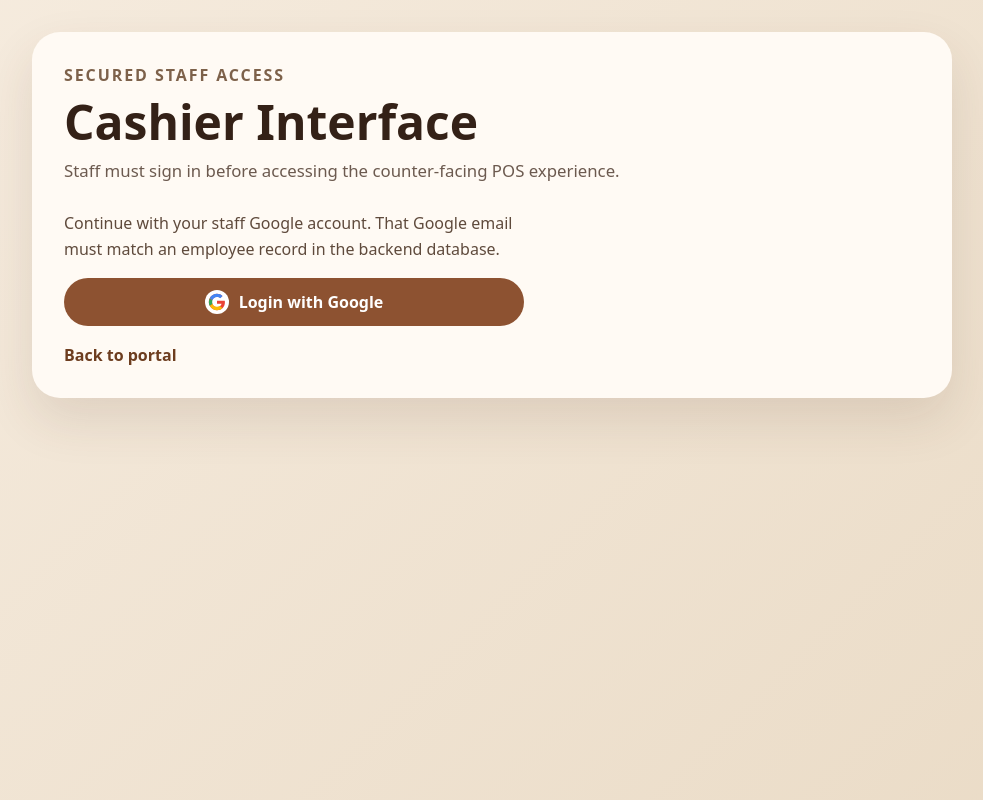
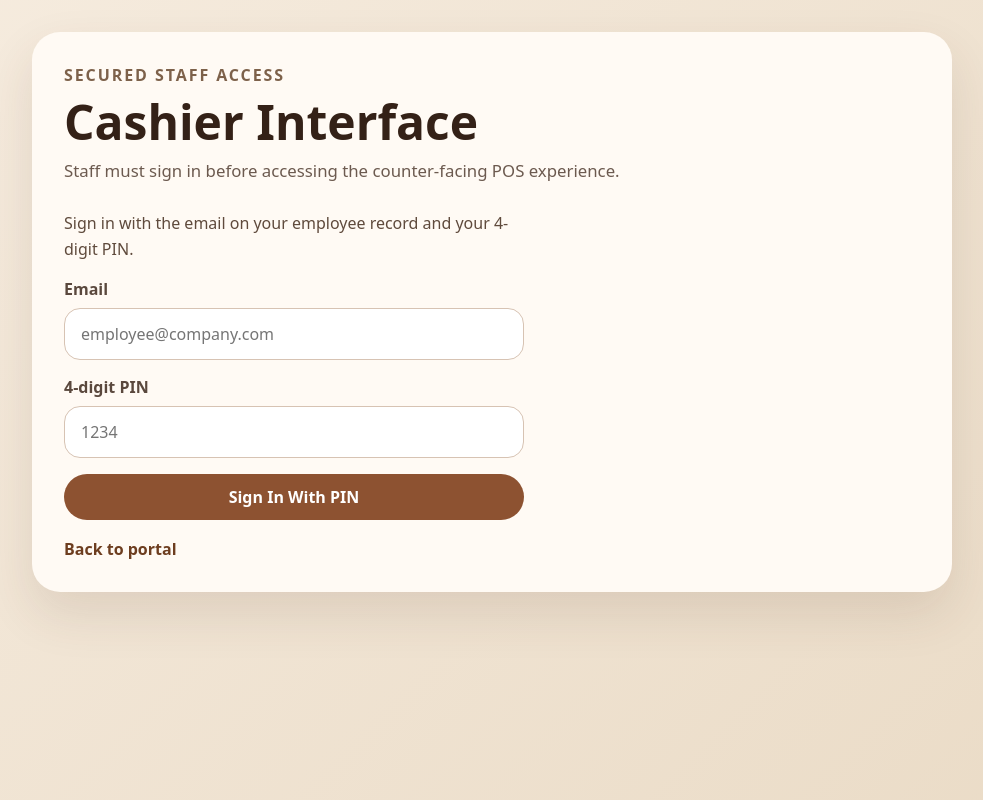
Before and after one commit to CSCE-331-Spring-2026-900-908/project3_35, a React (Vite) app in the folder client/: page /cashier in a window 1280 px wide. Shown: the whole page, without its empty margins (148-1131 px from the left). Built offline with nearby package versions, Linux system fonts and the light colour scheme.

Commit message:
Changing the cashier login to use pin.

```diff
--- a/client/src/ManagerPage.jsx
+++ b/client/src/ManagerPage.jsx
@@ -25,7 +25,8 @@ const EMPTY_EMPLOYEE_FORM = {
   startDate: new Date().toISOString().slice(0, 10),
   hourlyPay: '',
   benefits: 'None',
-  email: ''
+  email: '',
+  pin: ''
 };
 
 function pad2(value) {
@@ -142,7 +143,7 @@ function EmployeeCreatePanel({ form, onChange, onSubmit, busy }) {
         <div>
           <h2 style={styles.panelTitle}>Create Employee</h2>
           <p style={styles.hint}>
-            Add a new manager, cashier, or other staff member. Their Google sign-in email must match this email.
+            Add a new manager, cashier, or other staff member, then assign a 4-digit PIN for sign-in.
           </p>
         </div>
         <div style={styles.panelMeta}>Manager-only action</div>
@@ -193,6 +194,20 @@ function EmployeeCreatePanel({ form, onChange, onSubmit, busy }) {
             value={form.email}
             onChange={(event) => onChange('email', event.target.value)}
             placeholder="employee@company.com"
+            required
+          />
+        </label>
+
+        <label style={styles.label}>
+          4-Digit PIN
+          <input
+            style={styles.input}
+            type="password"
+            inputMode="numeric"
+            pattern="\d{4}"
+            value={form.pin}
+            onChange={(event) => onChange('pin', event.target.value.replace(/\D/g, '').slice(0, 4))}
+            placeholder="1234"
             required
           />
         </label>
@@ -469,7 +484,8 @@ function ManagerDashboard() {
           startDate: employeeForm.startDate,
           hourlyPay: employeeForm.hourlyPay,
           benefits: employeeForm.benefits,
-          email: employeeForm.email
+          email: employeeForm.email,
+          pin: employeeForm.pin
         })
       });
 
--- a/client/src/auth.js
+++ b/client/src/auth.js
@@ -56,6 +56,29 @@ export function beginGoogleLogin(nextPath = '/') {
   window.location.assign(apiUrl('/api/auth/google/start'));
 }
 
+export async function loginWithPin({ email, pin, nextPath = '/' }) {
+  const response = await fetch(apiUrl('/api/auth/login'), {
+    method: 'POST',
+    headers: {
+      'Content-Type': 'application/json'
+    },
+    body: JSON.stringify({ email, pin })
+  });
+
+  const payload = await response.json().catch(() => ({}));
+  if (!response.ok) {
+    throw new Error(payload.details || payload.error || 'PIN sign-in failed.');
+  }
+
+  if (!payload.accessToken || !payload.user) {
+    throw new Error('PIN sign-in did not return a complete session.');
+  }
+
+  storeSession(payload.accessToken, payload.user);
+  storePostLoginPath(nextPath);
+  return payload.user;
+}
+
 export function completeGoogleLoginFromHash(hash = window.location.hash) {
   const params = new URLSearchParams(String(hash || '').replace(/^#/, ''));
   const error = params.get('error');
--- a/client/src/components/StaffAccessPage.jsx
+++ b/client/src/components/StaffAccessPage.jsx
@@ -1,6 +1,6 @@
 import { useEffect, useState } from 'react';
 import { Link } from 'react-router-dom';
-import { beginGoogleLogin, clearSession, fetchCurrentUser, getStoredToken, getStoredUser } from '../auth';
+import { clearSession, fetchCurrentUser, getStoredToken, getStoredUser, loginWithPin } from '../auth';
 
 function roleLabel(requiredRole) {
   return requiredRole === 'manager' ? 'manager' : 'staff';
@@ -16,6 +16,9 @@ export default function StaffAccessPage({
   const [authState, setAuthState] = useState('checking');
   const [user, setUser] = useState(getStoredUser());
   const [error, setError] = useState('');
+  const [email, setEmail] = useState('');
+  const [pin, setPin] = useState('');
+  const [isSubmitting, setIsSubmitting] = useState(false);
 
   useEffect(() => {
     const token = getStoredToken();
@@ -41,6 +44,28 @@ export default function StaffAccessPage({
     setUser(null);
     setAuthState('signed_out');
     setError('');
+    setPin('');
+  }
+
+  async function handleLoginSubmit(event) {
+    event.preventDefault();
+    setError('');
+    setIsSubmitting(true);
+
+    try {
+      const currentUser = await loginWithPin({
+        email,
+        pin,
+        nextPath: window.location.pathname
+      });
+      setUser(currentUser);
+      setAuthState('signed_in');
+      setPin('');
+    } catch (loginError) {
+      setError(loginError.message || 'PIN sign-in failed.');
+    } finally {
+      setIsSubmitting(false);
+    }
   }
 
   const hasRequiredRole = user && (requiredRole === 'employee'
@@ -65,40 +90,41 @@ export default function StaffAccessPage({
           <p style={styles.kicker}>Secured Staff Access</p>
           <h1 style={styles.title}>{title}</h1>
           <p style={styles.subtitle}>{description}</p>
-          <div style={styles.form}>
+          <form style={styles.form} onSubmit={handleLoginSubmit}>
             <p style={styles.helperText}>
-              Continue with your staff Google account. That Google email must match an employee record in the
-              backend database.
+              Sign in with the email on your employee record and your 4-digit PIN.
             </p>
+            <label style={styles.field}>
+              <span style={styles.fieldLabel}>Email</span>
+              <input
+                style={styles.input}
+                type="email"
+                value={email}
+                onChange={(event) => setEmail(event.target.value)}
+                placeholder="employee@company.com"
+                autoComplete="username"
+                required
+              />
+            </label>
+            <label style={styles.field}>
+              <span style={styles.fieldLabel}>4-digit PIN</span>
+              <input
+                style={styles.input}
+                type="password"
+                value={pin}
+                onChange={(event) => setPin(event.target.value.replace(/\D/g, '').slice(0, 4))}
+                inputMode="numeric"
+                pattern="\d{4}"
+                placeholder="1234"
+                autoComplete="current-password"
+                required
+              />
+            </label>
             {error ? <p style={styles.error}>{error}</p> : null}
-            <button
-              style={styles.button}
-              type="button"
-              onClick={() => beginGoogleLogin(window.location.pathname)}
-            >
-              <span style={styles.buttonIcon} aria-hidden="true">
-                <svg viewBox="0 0 24 24" width="20" height="20" role="img" focusable="false">
-                  <path
-                    fill="#EA4335"
-                    d="M12 10.2v3.9h5.4c-.2 1.3-1.5 3.9-5.4 3.9-3.3 0-6-2.8-6-6.1s2.7-6.1 6-6.1c1.9 0 3.2.8 3.9 1.5l2.7-2.6C16.9 3.1 14.7 2.2 12 2.2c-5.4 0-9.8 4.4-9.8 9.8s4.4 9.8 9.8 9.8c5.7 0 9.5-4 9.5-9.6 0-.6-.1-1.1-.2-1.6H12Z"
-                  />
-                  <path
-                    fill="#4285F4"
-                    d="M3.3 7.4 6.5 9.8C7.4 7.5 9.5 5.9 12 5.9c1.9 0 3.2.8 3.9 1.5l2.7-2.6C16.9 3.1 14.7 2.2 12 2.2 8.2 2.2 4.9 4.4 3.3 7.4Z"
-                  />
-                  <path
-                    fill="#FBBC05"
-                    d="M12 21.8c2.6 0 4.8-.9 6.4-2.5l-3.1-2.4c-.8.5-1.9.9-3.3.9-3.8 0-5.2-2.6-5.4-3.8l-3.1 2.4c1.6 3.1 4.9 5.4 8.5 5.4Z"
-                  />
-                  <path
-                    fill="#34A853"
-                    d="M3.3 16.6 6.5 14.2c-.2-.6-.3-1.3-.3-2s.1-1.4.3-2L3.3 7.8c-.7 1.3-1.1 2.8-1.1 4.4s.4 3.1 1.1 4.4Z"
-                  />
-                </svg>
-              </span>
-              <span>Login with Google</span>
+            <button style={styles.button} type="submit" disabled={isSubmitting}>
+              <span>{isSubmitting ? 'Signing In…' : 'Sign In With PIN'}</span>
             </button>
-          </div>
+          </form>
           <Link to="/" style={styles.link}>Back to portal</Link>
         </div>
       </div>
@@ -164,7 +190,7 @@ export default function StaffAccessPage({
 
         <div style={styles.panel}>
           <h2 style={styles.sectionTitle}>Access granted</h2>
-          <p style={styles.panelText}>Google OAuth is active for this section, with a server-issued staff session.</p>
+          <p style={styles.panelText}>PIN authentication is active for this section, with a server-issued staff session.</p>
         </div>
 
         <div style={styles.actions}>
@@ -222,6 +248,22 @@ const styles = {
     gap: '16px',
     maxWidth: '460px',
     marginTop: '28px'
+  },
+  field: {
+    display: 'grid',
+    gap: '8px'
+  },
+  fieldLabel: {
+    color: '#5a483d',
+    fontWeight: 700
+  },
+  input: {
+    padding: '14px 16px',
+    borderRadius: '16px',
+    border: '1px solid #d7c3b3',
+    background: '#fff',
+    color: '#342117',
+    fontSize: '1rem'
   },
   sessionBar: {
     position: 'sticky',
```
Also changed, not shown: 2 other files (tests, documents, lock files or other folders).
